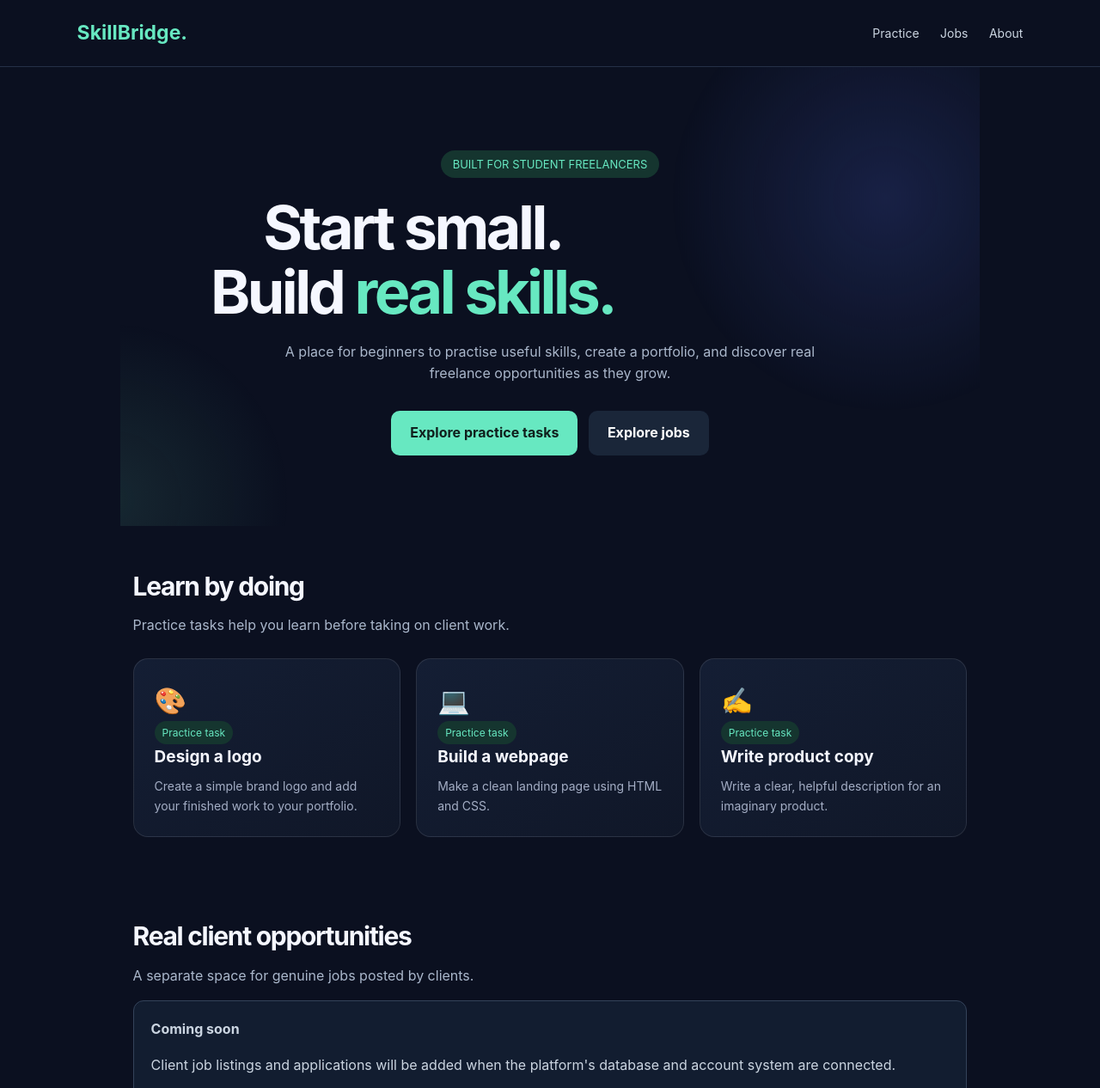
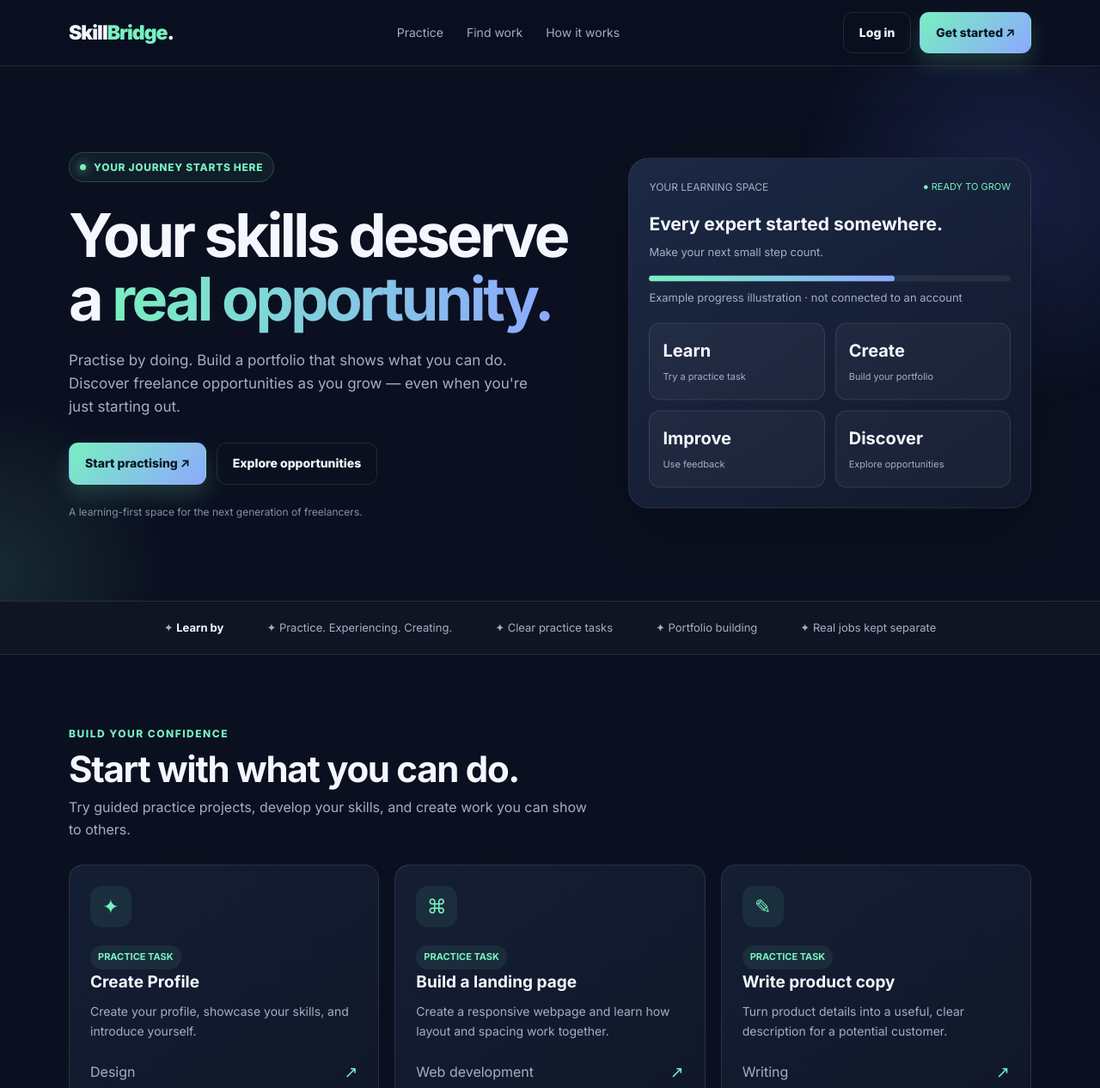
Before and after one commit to coderxchetan/student-freelance-platform, a plain HTML site: page index.html in a window 1280 px wide. Shown: the top 1266 px of the page at 86% size. Drawn offline with Linux system fonts and the light colour scheme.

Commit message:
Clean duplicate HTML and apply the working font and color theme consistently

```diff
--- a/index.html
+++ b/index.html
@@ -1,207 +1,27 @@
 <!DOCTYPE html>
 <html lang="en">
 <head>
-  <meta charset="UTF-8">
-  <meta name="viewport" content="width=device-width, initial-scale=1.0">
-  <meta name="theme-color" content="#101827">
-  <title>SkillBridge — Learn. Build. Earn.</title>
+  <meta charset="UTF-8" />
+  <meta name="viewport" content="width=device-width, initial-scale=1.0" />
+  <meta name="theme-color" content="#0b1020" />
+  <title>SkillBridge — Your Skills, Your Future</title>
+  <meta name="description" content="Practise your skills, build your portfolio, and discover freelance opportunities with SkillBridge." />
   <style>
-    * { box-sizing: border-box; }
-    body {
-      margin: 0;
-      font-family: Arial, sans-serif;
-      background: #0b1120;
-      color: #f8fafc;
-      line-height: 1.6;
-    }
-    header {
-      display: flex;
-      justify-content: space-between;
-      align-items: center;
-      gap: 16px;
-      padding: 20px 7%;
-      border-bottom: 1px solid #253047;
-    }
-    .logo { font-size: 23px; font-weight: bold; color: #67e8c1; }
-    nav a {
-      color: #cbd5e1;
-      text-decoration: none;
-      margin-left: 20px;
-      font-size: 14px;
-    }
-    .hero {
-      max-width: 1000px;
-      margin: auto;
-      padding: 90px 24px 65px;
-      text-align: center;
-    }
-    .tag {
-      color: #67e8c1;
-      background: #15352f;
-      border-radius: 30px;
-      padding: 8px 14px;
-      font-size: 13px;
-    }
-    h1 {
-      font-size: clamp(38px, 7vw, 68px);
-      line-height: 1.1;
-      margin: 30px 0 20px;
-    }
-    h1 span { color: #67e8c1; }
-    .hero p { color: #aab7cb; max-width: 620px; margin: 0 auto 30px; }
-    .button {
-      display: inline-block;
-      padding: 13px 22px;
-      border-radius: 10px;
-      background: #67e8c1;
-      color: #10201d;
-      font-weight: bold;
-      text-decoration: none;
-      border: 0;
-      cursor: pointer;
-    }
-    .secondary { background: #1a2639; color: white; margin-left: 8px; }
-    .section { padding: 45px 7%; max-width: 1150px; margin: auto; }
-    .section h2 { font-size: 30px; margin-bottom: 8px; }
-    .muted { color: #aab7cb; }
-    .cards {
-      display: grid;
-      grid-template-columns: repeat(auto-fit, minmax(220px, 1fr));
-      gap: 18px;
-      margin-top: 25px;
-    }
-    .card {
-      background: #121d30;
-      border: 1px solid #28364b;
-      padding: 24px;
-      border-radius: 16px;
-      transition: transform .2s, border-color .2s;
-    }
-    .card:hover { transform: translateY(-4px); border-color: #67e8c1; }
-    .card .emoji { font-size: 30px; }
-    .card h3 { margin-bottom: 8px; }
-    .card p { color: #aab7cb; font-size: 14px; }
-    .label {
-      display: inline-block;
-      padding: 4px 9px;
-      border-radius: 20px;
-      background: #15352f;
-      color: #67e8c1;
-      font-size: 12px;
-    }
-    .notice {
-      border: 1px solid #34435a;
-      background: #121d30;
-      padding: 20px;
-      border-radius: 12px;
-      color: #cbd5e1;
-    }
-    footer {
-      text-align: center;
-      padding: 35px 15px;
-      border-top: 1px solid #253047;
-      color: #94a3b8;
-      margin-top: 50px;
-    }
-    @media (max-width: 600px) {
-      header { padding: 16px 5%; }
-      nav a { margin-left: 10px; }
-      .hero { padding-top: 65px; }
-      .secondary { margin: 10px 0 0; }
-    }
-  </style>
-</head>
-<body>
-  <header>
-    <div class="logo">SkillBridge.</div>
-    <nav>
-      <a href="#practice">Practice</a>
-      <a href="#jobs">Jobs</a>
-      <a href="#about">About</a>
-    </nav>
-  </header>
+    @import url('https://fonts.googleapis.com/css2?family=Inter:wght@400;500;600;700;800;900&display=swap');
 
-  <main>
-    <section class="hero">
-      <span class="tag">BUILT FOR STUDENT FREELANCERS</span>
-      <h1>Start small.<br>Build <span>real skills.</span></h1>
-      <p>
-        A place for beginners to practise useful skills, create a portfolio,
-        and discover real freelance opportunities as they grow.
-      </p>
-      <a class="button" href="#practice">Explore practice tasks</a>
-      <a class="button secondary" href="#jobs">Explore jobs</a>
-    </section>
-
-    <section class="section" id="practice">
-      <h2>Learn by doing</h2>
-      <p class="muted">Practice tasks help you learn before taking on client work.</p>
-      <div class="cards">
-        <article class="card">
-          <div class="emoji">🎨</div>
-          <span class="label">Practice task</span>
-          <h3>Design a logo</h3>
-          <p>Create a simple brand logo and add your finished work to your portfolio.</p>
-        </article>
-        <article class="card">
-          <div class="emoji">💻</div>
-          <span class="label">Practice task</span>
-          <h3>Build a webpage</h3>
-          <p>Make a clean landing page using HTML and CSS.</p>
-        </article>
-        <article class="card">
-          <div class="emoji">✍️</div>
-          <span class="label">Practice task</span>
-          <h3>Write product copy</h3>
-          <p>Write a clear, helpful description for an imaginary product.</p>
-        </article>
-      </div>
-    </section>
-
-    <section class="section" id="jobs">
-      <h2>Real client opportunities</h2>
-      <p class="muted">A separate space for genuine jobs posted by clients.</p>
-      <div class="notice">
-        <strong>Coming soon</strong>
-        <p>Client job listings and applications will be added when the platform's
-        database and account system are connected.</p>
-      </div>
-    </section>
-
-    <section class="section" id="about">
-      <h2>Made for beginners</h2>
-      <p class="muted">
-        SkillBridge aims to help students build experience gradually through
-        practice, portfolios, and clearly labelled client opportunities.
-      </p>
-    </section>
-  </main>
-
-  <footer>
-    SkillBridge · Learn. Build. Grow.<br>
-    <small>This is an early preview. Accounts, uploads, messaging and job applications are not active yet.</small>
-  </footer>
-</body>
-</html>
-
-<!DOCTYPE html>
-<html lang="en">
-<head>
-  <meta charset="UTF-8">
-  <meta name="viewport" content="width=device-width, initial-scale=1.0">
-  <meta name="theme-color" content="#0b1020">
-  <title>SkillBridge — Your Skills, Your Future</title>
-  <meta name="description" content="Practise your skills, build your portfolio, and discover freelance opportunities with SkillBridge.">
-  <style>
     :root {
       --bg: #0b1020;
       --panel: #121a30;
-      --panel2: #17223b;
+      --panel-strong: #17223b;
       --text: #f5f7ff;
       --muted: #a4aec5;
       --mint: #78f0c0;
+      --mint-strong: #4fe0ae;
       --blue: #8da8ff;
-      --border: rgba(255,255,255,.1);
+      --blue-strong: #6b88ff;
+      --border: rgba(255,255,255,.10);
+      --panel-soft: rgba(255,255,255,.03);
+      --shadow: rgba(0,0,0,.35);
     }
 
     * { box-sizing: border-box; }
@@ -210,7 +30,7 @@
       margin: 0;
       background: var(--bg);
       color: var(--text);
-      font-family: Inter, ui-sans-serif, system-ui, Arial, sans-serif;
+      font-family: "Inter", "Segoe UI", Arial, sans-serif;
       line-height: 1.6;
       overflow-x: hidden;
     }
@@ -237,10 +57,15 @@
       font-size: 23px;
       font-weight: 850;
       letter-spacing: -1px;
+      color: var(--text);
     }
     .brand span { color: var(--mint); }
     .nav-links { display: flex; align-items: center; gap: 27px; }
-    .nav-links a { color: var(--muted); font-size: 14px; transition: color .2s; }
+    .nav-links a {
+      color: var(--muted);
+      font-size: 14px;
+      transition: color .2s ease;
+    }
     .nav-links a:hover { color: var(--mint); }
     .nav-actions { display: flex; align-items: center; gap: 10px; }
 
@@ -252,17 +77,25 @@
       padding: 12px 18px;
       border: 1px solid transparent;
       border-radius: 11px;
-      background: var(--mint);
-      color: #092019;
+      background: linear-gradient(135deg, var(--mint), var(--blue));
+      color: #0b1724;
       font-size: 14px;
       font-weight: 750;
       cursor: pointer;
-      transition: transform .2s, box-shadow .2s, background .2s;
+      transition: transform .2s ease, box-shadow .2s ease, filter .2s ease;
+      box-shadow: 0 12px 25px rgba(120,240,192,.18);
     }
-    .btn:hover { transform: translateY(-2px); box-shadow: 0 8px 25px #78f0c022; }
-    .btn-outline { color: var(--text); background: transparent; border-color: var(--border); }
-    .btn-outline:hover { border-color: var(--mint); box-shadow: none; }
-    .menu-btn { display: none; }
+    .btn:hover {
+      transform: translateY(-2px);
+      filter: brightness(1.05);
+    }
+    .btn-outline {
+      color: var(--text);
+      background: transparent;
+      border-color: var(--border);
+      box-shadow: none;
+    }
+    .btn-outline:hover { border-color: var(--mint); }
 
     .hero {
       position: relative;
@@ -278,7 +111,7 @@
       height: 520px;
       right: -150px;
       top: -100px;
-      background: radial-gradient(circle, #5b77ff2b 0%, transparent 68%);
+      background: radial-gradient(circle, rgba(91,119,255,.18) 0%, transparent 68%);
       animation: float 8s ease-in-out infinite alternate;
     }
     .hero::after {
@@ -289,7 +122,7 @@
       height: 420px;
       left: -220px;
       bottom: -180px;
-      background: radial-gradient(circle, #78f0c01b 0%, transparent 70%);
+      background: radial-gradient(circle, rgba(120,240,192,.12) 0%, transparent 70%);
     }
     .hero-grid {
       display: grid;
@@ -303,8 +136,8 @@
       gap: 9px;
       padding: 7px 12px;
       color: var(--mint);
-      background: #78f0c012;
-      border: 1px solid #78f0c02b;
+      background: rgba(120,240,192,.06);
+      border: 1px solid rgba(120,240,192,.2);
       border-radius: 99px;
       font-size: 12px;
       font-weight: 750;
@@ -323,6 +156,7 @@
       font-size: clamp(42px, 6vw, 70px);
       line-height: 1.06;
       letter-spacing: -3.5px;
+      color: var(--text);
     }
     .gradient-text {
       color: var(--mint);
@@ -339,9 +173,9 @@
       position: relative;
       padding: 23px;
       background: linear-gradient(145deg, #1c2945, #11182b);
-      border: 1px solid #ffffff19;
+      border: 1px solid rgba(255,255,255,.08);
       border-radius: 24px;
-      box-shadow: 0 30px 90px #0005;
+      box-shadow: 0 30px 90px rgba(0,0,0,.25);
       animation: float 6s ease-in-out infinite alternate;
     }
     .preview-top { display: flex; align-items: center; justify-content: space-between; gap: 10px; }
@@ -352,7 +186,7 @@
     .progress {
       height: 7px;
       border-radius: 20px;
-      background: #ffffff12;
+      background: rgba(255,255,255,.07);
       overflow: hidden;
       margin: 17px 0 8px;
     }
@@ -364,18 +198,51 @@
       background: linear-gradient(90deg, var(--mint), var(--blue));
     }
     .preview-stats { display: grid; grid-template-columns: 1fr 1fr; gap: 12px; margin-top: 20px; }
-    .mini-stat { padding: 15px; background: #ffffff07; border: 1px solid var(--border); border-radius: 13px; }
+    .mini-stat {
+      padding: 15px;
+      background: rgba(255,255,255,.04);
+      border: 1px solid var(--border);
+      border-radius: 13px;
+    }
     .mini-stat strong { display: block; font-size: 20px; }
     .mini-stat span { color: var(--muted); font-size: 11px; }
 
-    .trust-strip { border-block: 1px solid var(--border); background: #ffffff03; }
-    .trust-inner { display: flex; justify-content: center; flex-wrap: wrap; gap: 25px 50px; padding: 20px 0; color: var(--muted); font-size: 13px; }
+    .trust-strip {
+      border-block: 1px solid var(--border);
+      background: rgba(255,255,255,.02);
+    }
+    .trust-inner {
+      display: flex;
+      justify-content: center;
+      flex-wrap: wrap;
+      gap: 25px 50px;
+      padding: 20px 0;
+      color: var(--muted);
+      font-size: 13px;
+    }
     .trust-inner strong { color: var(--text); }
 
     section.content-section { padding: 82px 0; }
-    .section-head { display: flex; align-items: end; justify-content: space-between; gap: 20px; margin-bottom: 28px; }
-    .kicker { color: var(--mint); font-size: 12px; font-weight: 800; letter-spacing: 1.5px; text-transform: uppercase; }
-    h2 { margin: 8px 0; font-size: clamp(29px, 4vw, 42px); line-height: 1.15; letter-spacing: -1.3px; }
+    .section-head {
+      display: flex;
+      align-items: end;
+      justify-content: space-between;
+      gap: 20px;
+      margin-bottom: 28px;
+    }
+    .kicker {
+      color: var(--mint);
+      font-size: 12px;
+      font-weight: 800;
+      letter-spacing: 1.5px;
+      text-transform: uppercase;
+    }
+    h2 {
+      margin: 8px 0;
+      font-size: clamp(29px, 4vw, 42px);
+      line-height: 1.15;
+      letter-spacing: -1.3px;
+    }
     .section-desc { max-width: 610px; color: var(--muted); margin: 8px 0 0; }
 
     .cards { display: grid; grid-template-columns: repeat(3, 1fr); gap: 18px; }
@@ -384,33 +251,53 @@
       border: 1px solid var(--border);
       background: linear-gradient(145deg, #141e34, #101728);
       border-radius: 17px;
-      transition: transform .22s, border-color .22s, background .22s;
+      transition: transform .22s ease, border-color .22s ease, background .22s ease;
     }
-    .card:hover { transform: translateY(-5px); border-color: #78f0c05c; background: #17233a; }
+    .card:hover { transform: translateY(-5px); border-color: rgba(120,240,192,.35); background: #17233a; }
     .card-icon {
       display: grid;
       place-items: center;
       width: 48px;
       height: 48px;
       border-radius: 14px;
-      background: #78f0c014;
+      background: rgba(120,240,192,.08);
       font-size: 23px;
       margin-bottom: 20px;
+      color: var(--mint);
     }
     .card h3 { margin: 0 0 8px; font-size: 19px; }
     .card p { margin: 0; color: var(--muted); font-size: 14px; }
-    .card-bottom { margin-top: 22px; display: flex; justify-content: space-between; align-items: center; gap: 10px; }
-    .pill { display: inline-block; padding: 5px 9px; border-radius: 30px; background: #78f0c013; color: var(--mint); font-size: 11px; font-weight: 700; }
+    .card-bottom {
+      margin-top: 22px;
+      display: flex;
+      justify-content: space-between;
+      align-items: center;
+      gap: 10px;
+    }
+    .pill {
+      display: inline-block;
+      padding: 5px 9px;
+      border-radius: 30px;
+      background: rgba(120,240,192,.08);
+      color: var(--mint);
+      font-size: 11px;
+      font-weight: 700;
+    }
     .arrow { color: var(--mint); font-size: 19px; }
 
-    .jobs-area { background: #ffffff03; border-block: 1px solid var(--border); }
+    .jobs-area { background: rgba(255,255,255,.03); border-block: 1px solid var(--border); }
     .job-card { display: flex; align-items: center; gap: 16px; }
     .job-card .card-icon { flex-shrink: 0; margin: 0; }
     .job-card .job-info { flex: 1; }
     .job-card .card-bottom { margin-top: 14px; }
 
     .steps-grid { display: grid; grid-template-columns: repeat(3, 1fr); gap: 28px; margin-top: 35px; }
-    .step-number { color: var(--mint); font-size: 13px; font-weight: 800; letter-spacing: 1px; }
+    .step-number {
+      color: var(--mint);
+      font-size: 13px;
+      font-weight: 800;
+      letter-spacing: 1px;
+    }
     .step h3 { margin: 10px 0 6px; }
     .step p { margin: 0; color: var(--muted); font-size: 14px; }
 
@@ -419,8 +306,8 @@
       overflow: hidden;
       padding: 48px;
       border-radius: 24px;
-      border: 1px solid #78f0c02b;
-      background: radial-gradient(ellipse at top right, #8da8ff20, transparent 50%), #121d30;
+      border: 1px solid rgba(120,240,192,.16);
+      background: radial-gradient(ellipse at top right, rgba(141,168,255,.15), transparent 50%), #121d30;
       text-align: center;
     }
     .cta p { max-width: 560px; margin: 12px auto 25px; color: var(--muted); }
@@ -430,6 +317,7 @@
 
     .reveal { opacity: 0; transform: translateY(18px); transition: opacity .65s ease, transform .65s ease; }
     .reveal.visible { opacity: 1; transform: translateY(0); }
+
     @keyframes float { from { transform: translateY(0); } to { transform: translateY(-10px); } }
 
     @media (prefers-reduced-motion: reduce) {
@@ -517,8 +405,8 @@
     <div class="trust-strip">
       <div class="container trust-inner">
         <span>✦ <strong>Learn by</strong></span>
-<span>✦ Practice. Experiencing. Creating.</span>
-<span>✦ Clear practice tasks</span>
+        <span>✦ Practice. Experiencing. Creating.</span>
+        <span>✦ Clear practice tasks</span>
         <span>✦ Portfolio building</span>
         <span>✦ Real jobs kept separate</span>
       </div>
@@ -537,23 +425,23 @@
           <article class="card reveal">
             <div class="card-icon">✦</div>
             <span class="pill">PRACTICE TASK</span>
-           <h3>Create Profile</h3>
-<p>Create your profile, showcase your skills, and introduce yourself.</p>
-            <div class="card-bottom"><span class="muted">Design</span><a class="arrow" href="#join" aria-label="Explore logo practice">↗</a></div>
+            <h3>Create Profile</h3>
+            <p>Create your profile, showcase your skills, and introduce yourself.</p>
+            <div class="card-bottom"><span style="color: var(--muted);">Design</span><a class="arrow" href="#join" aria-label="Explore profile practice">↗</a></div>
           </article>
           <article class="card reveal">
             <div class="card-icon">⌘</div>
             <span class="pill">PRACTICE TASK</span>
             <h3>Build a landing page</h3>
             <p>Create a responsive webpage and learn how layout and spacing work together.</p>
-            <div class="card-bottom"><span class="muted">Web development</span><a class="arrow" href="#join" aria-label="Explore webpage practice">↗</a></div>
+            <div class="card-bottom"><span style="color: var(--muted);">Web development</span><a class="arrow" href="#join" aria-label="Explore webpage practice">↗</a></div>
           </article>
           <article class="card reveal">
             <div class="card-icon">✎</div>
             <span class="pill">PRACTICE TASK</span>
             <h3>Write product copy</h3>
             <p>Turn product details into a useful, clear description for a potential customer.</p>
-            <div class="card-bottom"><span class="muted">Writing</span><a class="arrow" href="#join" aria-label="Explore writing practice">↗</a></div>
+            <div class="card-bottom"><span style="color: var(--muted);">Writing</span><a class="arrow" href="#join" aria-label="Explore writing practice">↗</a></div>
           </article>
         </div>
       </div>
@@ -575,7 +463,7 @@
               <span class="pill">REAL CLIENT WORK</span>
               <h3>Client projects are coming</h3>
               <p>Real listings, budgets, deadlines, and applications will appear here after the job system is built.</p>
-              <div class="card-bottom"><span class="muted">Not active yet</span></div>
+              <div class="card-bottom"><span style="color: var(--muted);">Not active yet</span></div>
             </div>
           </article>
           <article class="card job-card reveal">
@@ -584,16 +472,16 @@
               <span class="pill">YOUR PORTFOLIO</span>
               <h3>Show what you can do</h3>
               <p>In a future version, students will be able to share completed projects and relevant skills.</p>
-              <div class="card-bottom"><span class="muted">Coming later</span></div>
+              <div class="card-bottom"><span style="color: var(--muted);">Coming later</span></div>
             </div>
           </article>
           <article class="card job-card reveal">
             <div class="card-icon">⌂</div>
             <div class="job-info">
-              <span class="pill">CLIENTS & STUDENTS</span>
+              <span class="pill">CLIENTS &amp; STUDENTS</span>
               <h3>A space for both sides</h3>
               <p>Separate student and client accounts will help organize learning and hiring workflows.</p>
-              <div class="card-bottom"><span class="muted">Coming later</span></div>
+              <div class="card-bottom"><span style="color: var(--muted);">Coming later</span></div>
             </div>
           </article>
         </div>
@@ -648,13 +536,13 @@
   </footer>
 
   <script>
-    const items = document.querySelectorAll(".reveal");
+    const items = document.querySelectorAll('.reveal');
 
-    if ("IntersectionObserver" in window) {
+    if ('IntersectionObserver' in window) {
       const observer = new IntersectionObserver((entries) => {
         entries.forEach((entry) => {
           if (entry.isIntersecting) {
-            entry.target.classList.add("visible");
+            entry.target.classList.add('visible');
             observer.unobserve(entry.target);
           }
         });
@@ -662,7 +550,7 @@
 
       items.forEach((item) => observer.observe(item));
     } else {
-      items.forEach((item) => item.classList.add("visible"));
+      items.forEach((item) => item.classList.add('visible'));
     }
   </script>
 </body>
```
